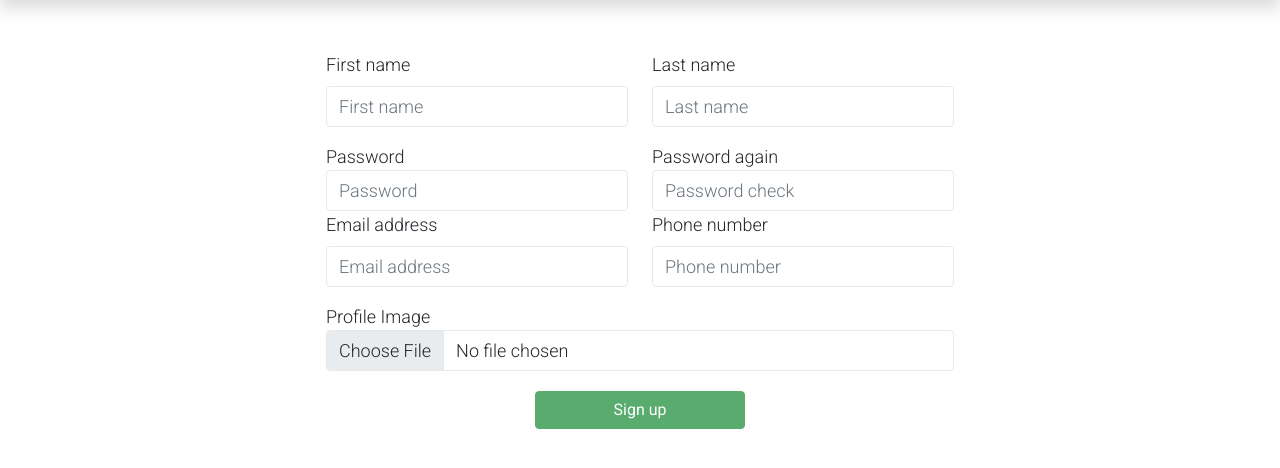
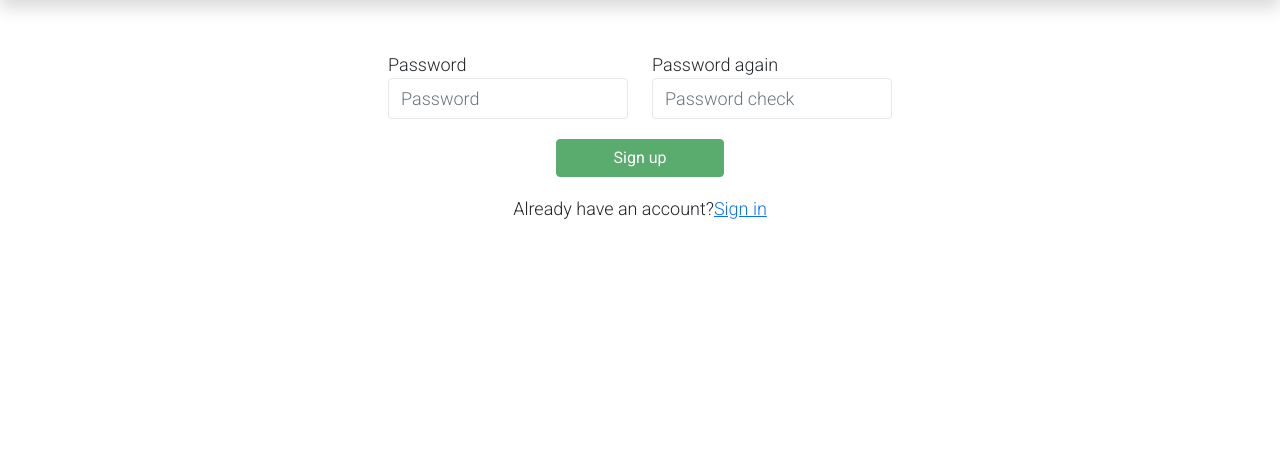
Before and after one commit to Saeedahmadi7714/Django-Ecommerce-Website, a Django app: template store/customers/templates/customers/sign_up.html in a window 1280 px wide. Shown: the part 92-560 px from the top of the page. Run offline with Django 3.2, Linux system fonts and the light colour scheme; the template is opened without the code that fills it: values that come from a table or form of the project are taken from there, others are empty; parts of the project's set-up code (start-up, migrations or seed data) failed here and were passed over; some libraries are stand-ins or nearby versions.

Commit message:
:lipstick: Update customer templates with new customer model

```diff
--- a/store/customers/templates/customers/sign_up.html
+++ b/store/customers/templates/customers/sign_up.html
@@ -100,16 +100,6 @@
 
                 <div class="row">
 
-
-                    <div class="col-xl-6">
-
-                        {% bootstrap_field form.first_name show_label=True %}
-                    </div>
-
-                    <div class="col-xl-6">
-                        {% bootstrap_field form.last_name show_label=True %}
-                    </div>
-
                     <div class="col-xl-12">
                         {% bootstrap_field form.username show_label=True %}
                     </div>
@@ -138,34 +128,25 @@
                         </div>
                     </div>
 
-                    <div class="col-xl-6">
-                        {% bootstrap_field form.email show_label=True %}
-                    </div>
-
-                    <div class="col-xl-6">
-                        {% bootstrap_field form.phone_number show_label=True %}
-                    </div>
-
-                    <div class="col-xl-12">
-                        <div class="form-group"><label for="id_avatar">Profile Image</label><br><input type="file"
-                                                                                                       name="avatar"
-                                                                                                       accept="image/*"
-                                                                                                       class="form-control"
-                                                                                                       title=""
-                                                                                                       id="id_avatar">
-                        </div>
-                    </div>
-
-
                 </div>
                 <div class="col-xl-12 d-flex justify-content-center mt-10">
 
                     <div class="col-lg-4 ">
                         <button id="signUpBtn" type="button" class="customButtons btn btn-dark ">Sign up</button>
                     </div>
+
+
                 </div>
             </form>
+
+
         </div>
+
+
+        <div class="col-lg-12 d-flex justify-content-center">
+            <p>Already have an account?</p><a href="{% url 'customers:sign_in' %}">Sign in </a>
+        </div>
+
     </div>
 
 
```
Also changed, not shown: store/customers/templates/customers/customer_profile.html (+8 -48 lines).
